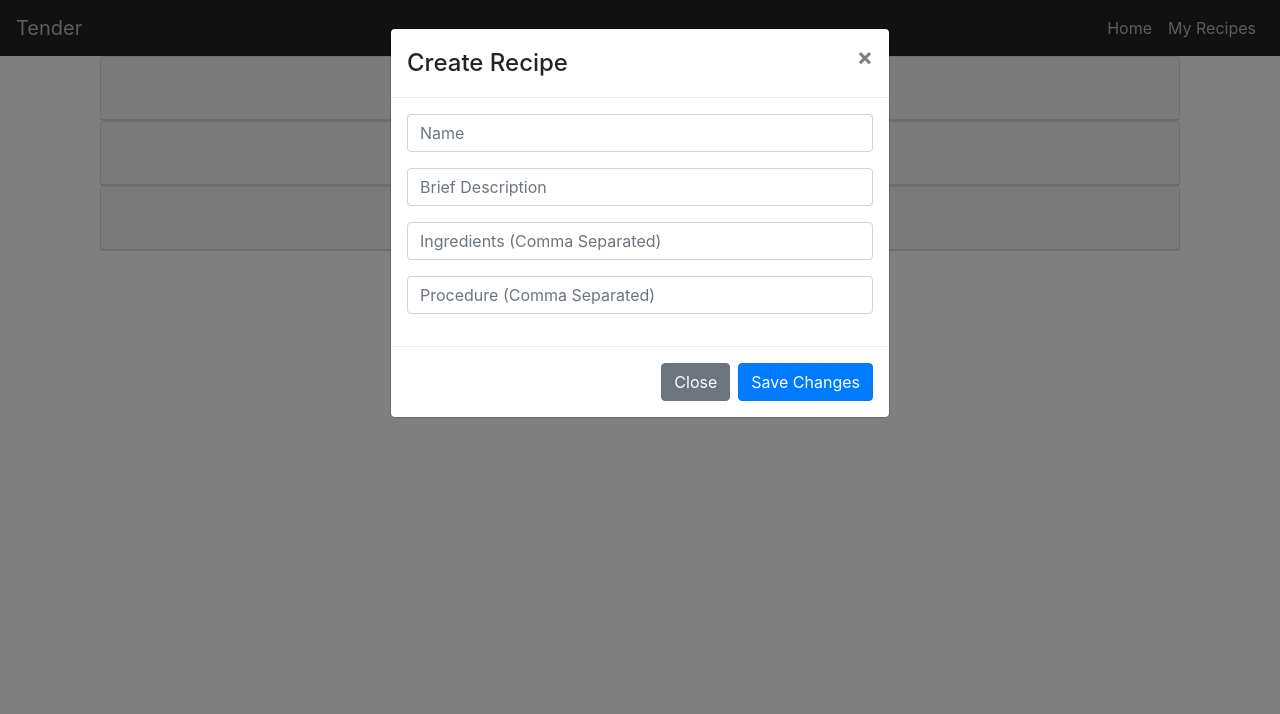
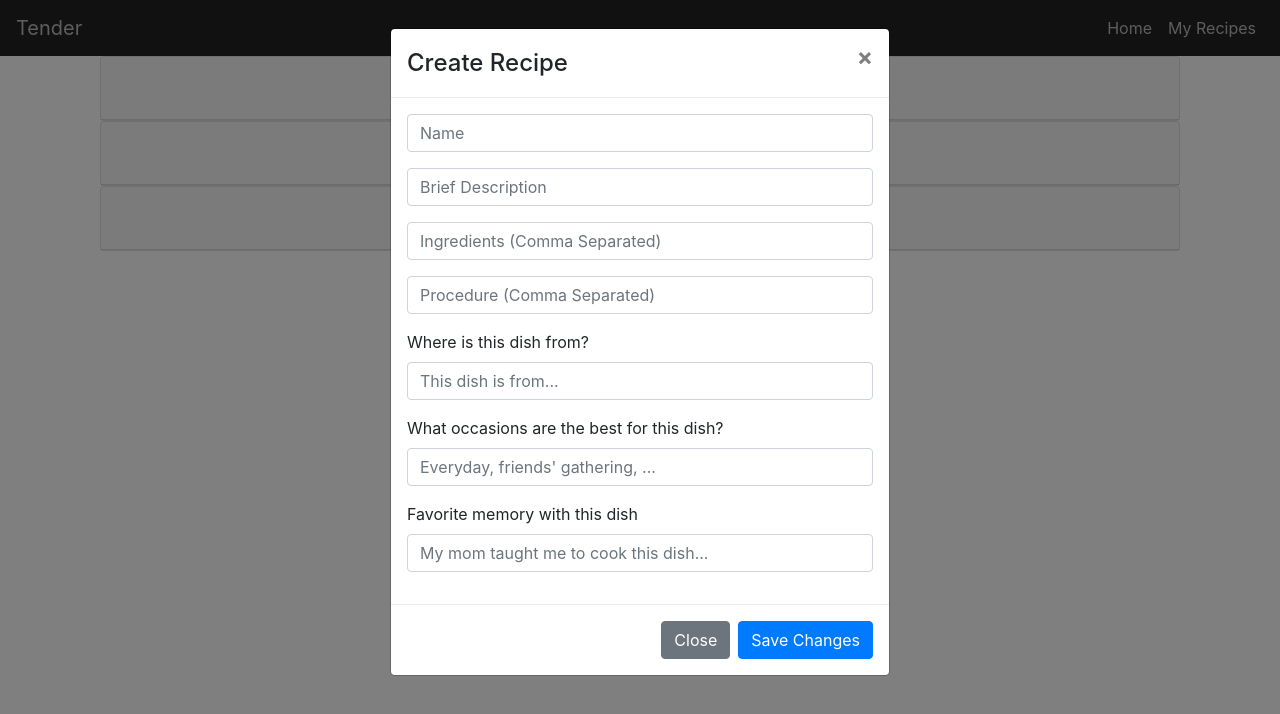
Before and after one commit to CosetteR/tender-recipe-app, a React (Create React App) app: page / in a window 1280 px wide. Both pictures are taken after a click on the button "Add Recipe". Shown: the top 714 px of the page. Built offline with nearby package versions, Linux system fonts and the light colour scheme.

Commit message:
Update Home.js

```diff
--- a/src/Home.js
+++ b/src/Home.js
@@ -11,16 +11,16 @@ class Home extends Component {
   state ={
     recipes: [
       {recipeName: "Name1", description: "dummy text", ingredients: ["Ingredient1", "Ingredient2", "Ingredient3"],
-      procedure: ["Step1", "Step2", "Step3"]},
+      procedure: ["Step1", "Step2", "Step3"], firstAnswer: "dummy", secondAnswer: "dummy", thirdAnswer: "dummy"},
       {recipeName: "Name2", description: "dummy text", ingredients: ["Ingredient1", "Ingredient2", "Ingredient3"],
-      procedure: ["Step1", "Step2", "Step3"]},
+      procedure: ["Step1", "Step2", "Step3"], firstAnswer: "dummy", secondAnswer: "dummy", thirdAnswer: "dummy"},
       {recipeName: "Name3", description: "dummy text", ingredients: ["Ingredient1", "Ingredient2", "Ingredient3"],
-      procedure: ["Step1", "Step2", "Step3"]}
+      procedure: ["Step1", "Step2", "Step3"], firstAnswer: "dummy", secondAnswer: "dummy", thirdAnswer: "dummy"}
     ],
     showAdd: false,
     showEdit: false,
     currentIndex: 0,
-    newestRecipe:{recipeName:"", description:"", ingredients:[], procedure:[]}
+    newestRecipe:{recipeName:"", description:"", ingredients:[], procedure:[], firstAnswer:"", secondAnswer:"", thirdAnswer:""}
   }
 
   //Deletes a recipe
@@ -31,10 +31,10 @@ class Home extends Component {
   }
 
   //Update newest Recipe.recipeName
-  updateRecipe(recipeName, description, ingredients, procedure){
+  updateRecipe(recipeName, description, ingredients, procedure, firstAnswer, secondAnswer, thirdAnswer){
     this.setState({
       newestRecipe:{recipeName: recipeName, description:description,
-        ingredients: ingredients, procedure:procedure}
+        ingredients: ingredients, procedure:procedure, firstAnswer:firstAnswer, secondAnswer:secondAnswer, thirdAnswer:thirdAnswer}
       });
   }
 
@@ -61,11 +61,14 @@ class Home extends Component {
         recipeName:this.state.newestRecipe.recipeName,
         description:this.state.newestRecipe.description,
         ingredients:this.state.newestRecipe.ingredients,
-        procedure:this.state.newestRecipe.procedure
+        procedure:this.state.newestRecipe.procedure,
+        firstAnswer:this.state.newestRecipe.firstAnswer,
+        secondAnswer:this.state.newestRecipe.secondAnswer,
+        thirdAnswer:this.state.newestRecipe.thirdAnswer
       })
 
       this.setState({recipes});
-      this.setState({newestRecipe:{recipeName:'', description:'', ingredients:[], procedure:[]}})
+      this.setState({newestRecipe:{recipeName:'', description:'', ingredients:[], procedure:[], firstAnswer:'', secondAnswer:'', thirdAnswer:''}})
       this.close();
     }
 
@@ -76,7 +79,11 @@ class Home extends Component {
         recipeName: recipeName,
         description: recipes[currentIndex].description,
         ingredients: recipes[currentIndex].ingredients,
-        procedure: recipes[currentIndex].procedure
+        procedure: recipes[currentIndex].procedure,
+        answers: recipes[currentIndex].answers,
+        firstAnswer: recipes[currentIndex].firstAnswer,
+        secondAnswer: recipes[currentIndex].secondAnswer,
+        thirdAnswer: recipes[currentIndex].thirdAnswer
       }
       this.setState({recipes});
     }
@@ -88,7 +95,10 @@ class Home extends Component {
         recipeName: recipes[currentIndex].recipeName,
         description: description,
         ingredients: recipes[currentIndex].ingredients,
-        procedure: recipes[currentIndex].procedure
+        procedure: recipes[currentIndex].procedure,
+        firstAnswer: recipes[currentIndex].firstAnswer,
+        secondAnswer: recipes[currentIndex].secondAnswer,
+        thirdAnswer: recipes[currentIndex].thirdAnswer
       }
       this.setState({recipes});
     }
@@ -99,7 +109,10 @@ class Home extends Component {
         recipeName: recipes[currentIndex].recipeName,
         description: recipes[currentIndex].description,
         ingredients: ingredients,
-        procedure: recipes[currentIndex].procedure
+        procedure: recipes[currentIndex].procedure,
+        firstAnswer: recipes[currentIndex].firstAnswer,
+        secondAnswer: recipes[currentIndex].secondAnswer,
+        thirdAnswer: recipes[currentIndex].thirdAnswer
       }
       this.setState({recipes});
     }
@@ -110,7 +123,52 @@ class Home extends Component {
         recipeName: recipes[currentIndex].recipeName,
         description: recipes[currentIndex].description,
         ingredients: recipes[currentIndex].ingredients,
-        procedure: procedure
+        procedure: procedure,
+        firstAnswer: recipes[currentIndex].firstAnswer,
+        secondAnswer: recipes[currentIndex].secondAnswer,
+        thirdAnswer: recipes[currentIndex].thirdAnswer
+      }
+      this.setState({recipes});
+    }
+
+    updateFirstAnswer(firstAnswer, currentIndex){
+      let recipes = this.recipes.slice();
+      recipes[currentIndex] = {
+        recipeName: recipes[currentIndex].recipeName,
+        description: recipes[currentIndex].description,
+        ingredients: recipes[currentIndex].ingredients,
+        procedure: recipes[currentIndex].procedure,
+        firstAnswer: firstAnswer,
+        secondAnswer: recipes[currentIndex].secondAnswer,
+        thirdAnswer: recipes[currentIndex].thirdAnswer
+      }
+      this.setState({recipes});
+    }
+
+    updateSecondAnswer(secondAnswer, currentIndex){
+      let recipes = this.recipes.slice();
+      recipes[currentIndex] = {
+        recipeName: recipes[currentIndex].recipeName,
+        description: recipes[currentIndex].description,
+        ingredients: recipes[currentIndex].ingredients,
+        procedure: recipes[currentIndex].procedure,
+        firstAnswer: recipes[currentIndex].firstAnswer,
+        secondAnswer: secondAnswer,
+        thirdAnswer: recipes[currentIndex].thirdAnswer
+      }
+      this.setState({recipes});
+    }
+
+    updateThirdAnswer(thirdAnswer, currentIndex){
+      let recipes = this.recipes.slice();
+      recipes[currentIndex] = {
+        recipeName: recipes[currentIndex].recipeName,
+        description: recipes[currentIndex].description,
+        ingredients: recipes[currentIndex].ingredients,
+        procedure: recipes[currentIndex].procedure,
+        firstAnswer: recipes[currentIndex].firstAnswer,
+        secondAnswer: recipes[currentIndex].secondAnswer,
+        thirdAnswer: thirdAnswer
       }
       this.setState({recipes});
     }
@@ -142,9 +200,12 @@ class Home extends Component {
               <li key={item}>{item}</li>
             ))}
             </ol>
+            {recipe.firstAnswer}
+            {recipe.secondAnswer}
+            {recipe.thirdAnswer}
             <ButtonToolbar>
             <Button variant="default" onClick={(event)=>this.open("showEdit", index)}> Edit Recipe </Button>
-            <Button variant="danger" onClick={(event)=>this.deleteRecipe(index)}>Delete Recipe</Button>
+            <Button variant="danger" onClick={(event)=>this.deleteRecipe(index)}> Delete Recipe </Button>
             </ButtonToolbar>
             </Card.Body>
             </Accordion.Collapse>
@@ -186,6 +247,30 @@ class Home extends Component {
           placeholder="Procedure (Comma Separated)"
           onChange={(event)=> this.updateProcedure(event.target.value.split(","), currentIndex)}/>
           </Form.Group>
+          <Form.Group controlID="formControlsTextarea">
+          <Form.Label> Where is this dish from? </Form.Label>
+          <Form.Control
+          type="textarea"
+          value={recipes[currentIndex].firstAnswer}
+          placeholder="This dish is from..."
+          onChange={(event)=> this.updateFirstAnswer(event.target.value, currentIndex)}/>
+          </Form.Group>
+          <Form.Group controlID="formControlsTextarea">
+          <Form.Label> What occasions are the best for this dish? </Form.Label>
+          <Form.Control
+          type="textarea"
+          value={recipes[currentIndex].secondAnswer}
+          placeholder="Everyday, friends' gathering, ..."
+          onChange={(event)=> this.updateSecondAnswer(event.target.value, currentIndex)}/>
+          </Form.Group>
+          <Form.Group controlID="formControlsTextarea">
+          <Form.Label> Favorite memory with this dish </Form.Label>
+          <Form.Control
+          type="textarea"
+          value={recipes[currentIndex].thirdAnswer}
+          placeholder="My mom taught me to cook this dish..."
+          onChange={(event)=> this.updateThirdAnswer(event.target.value, currentIndex)}/>
+          </Form.Group>
           </Modal.Body>
           <Modal.Footer>
           <Button variant="secondary" onClick={this.close}> Close </Button>
@@ -226,7 +311,31 @@ class Home extends Component {
         type="textarea"
         value={newestRecipe.procedure}
         placeholder="Procedure (Comma Separated)"
-        onChange={(event)=> this.updateRecipe(newestRecipe.recipeName, newestRecipe.description, newestRecipe.ingredients, event.target.value.split(","))}/>
+        onChange={(event)=> this.updateRecipe(newestRecipe.recipeName, newestRecipe.description, newestRecipe.ingredients, event.target.value.split(","), newestRecipe.firstAnswer, newestRecipe.secondAnswer, newestRecipe.thirdAnswer)}/>
+        </Form.Group>
+        <Form.Group controlID="formControlsTextarea">
+        <Form.Label> Where is this dish from? </Form.Label>
+        <Form.Control
+        type="textarea"
+        value={newestRecipe.firstAnswer}
+        placeholder="This dish is from..."
+        onChange={(event)=> this.updateRecipe(newestRecipe.recipeName, newestRecipe.description, newestRecipe.ingredients, newestRecipe.procedure, event.target.value, newestRecipe.secondAnswer, newestRecipe.thirdAnswer)}/>
+        </Form.Group>
+        <Form.Group controlID="formControlsTextarea">
+        <Form.Label> What occasions are the best for this dish? </Form.Label>
+        <Form.Control
+        type="textarea"
+        value={newestRecipe.secondAnswer}
+        placeholder="Everyday, friends' gathering, ..."
+        onChange={(event)=> this.updateRecipe(newestRecipe.recipeName, newestRecipe.description, newestRecipe.ingredients, newestRecipe.procedure, newestRecipe.firstAnswer, event.target.value, newestRecipe.thirdAnswer)}/>
+        </Form.Group>
+        <Form.Group controlID="formControlsTextarea">
+        <Form.Label> Favorite memory with this dish </Form.Label>
+        <Form.Control
+        type="textarea"
+        value={newestRecipe.thirdAnswer}
+        placeholder="My mom taught me to cook this dish..."
+        onChange={(event)=> this.updateRecipe(newestRecipe.recipeName, newestRecipe.description, newestRecipe.ingredients, newestRecipe.procedure, newestRecipe.firstAnswer, newestRecipe.secondAnswer, event.target.value)}/>
         </Form.Group>
         </Modal.Body>
         <Modal.Footer>
```
